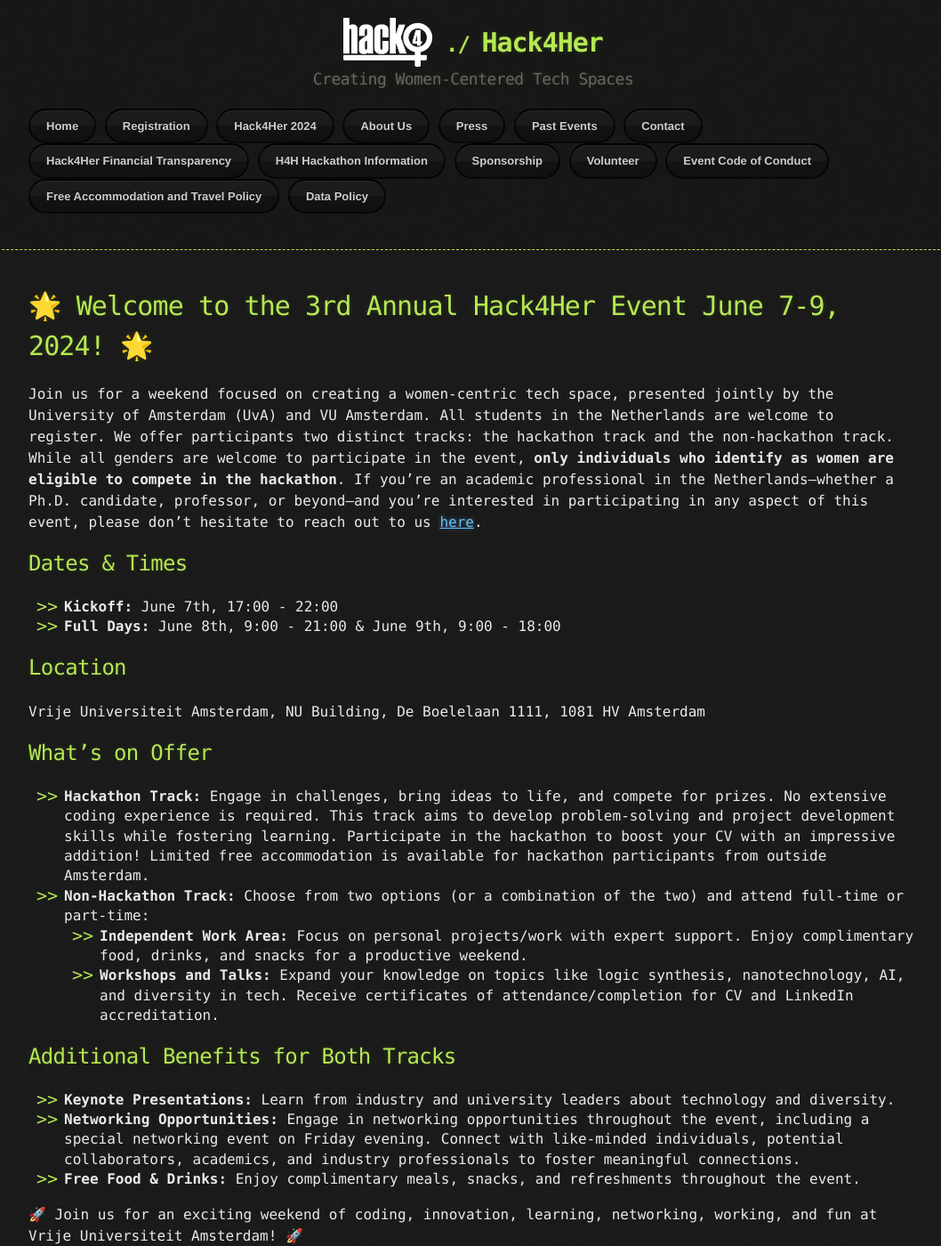
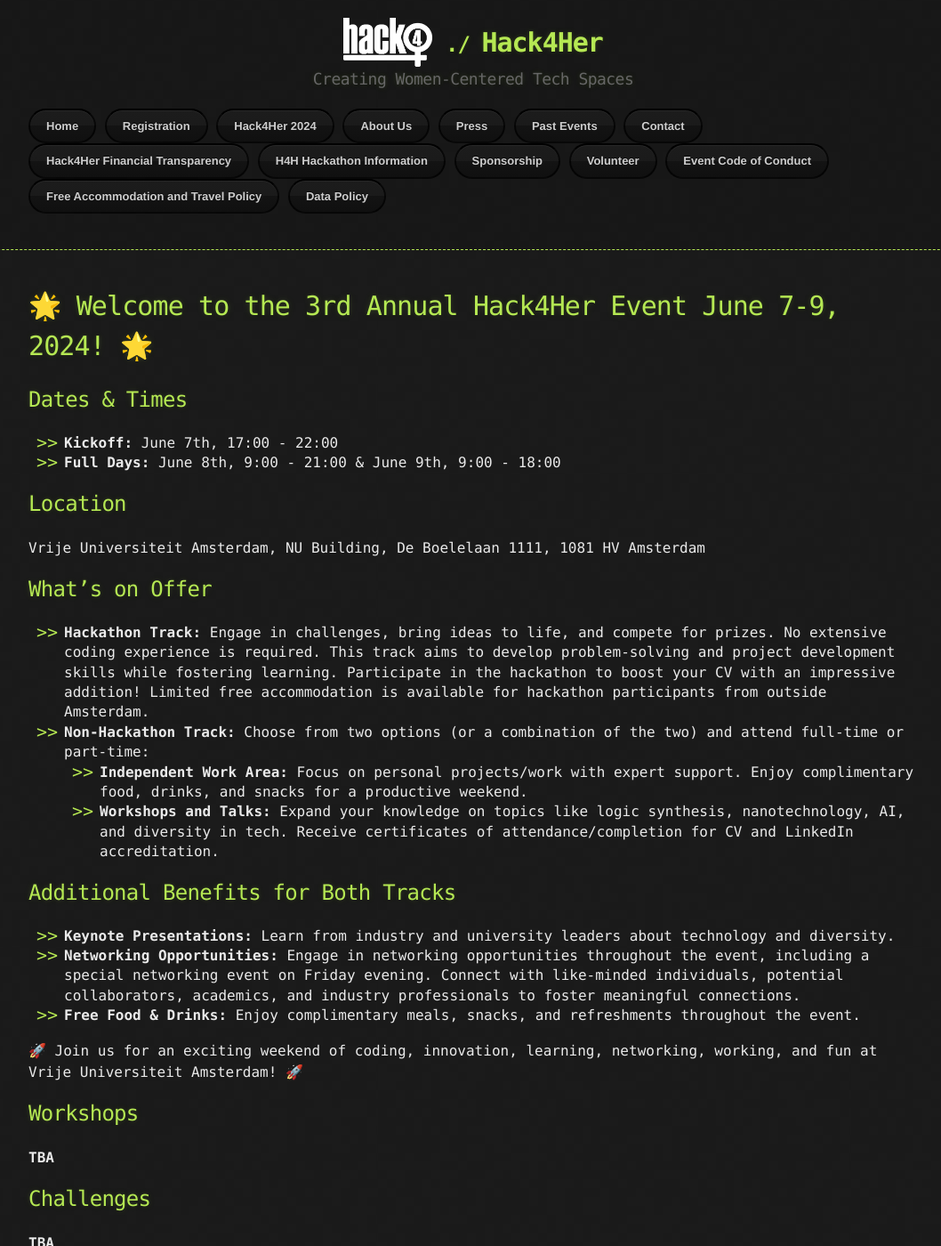
Before and after one commit to hack4her/hack4her.github.io, a Jekyll site: the page built from 2024_event.md, in a window 1280 px wide and 1400 px high. Shown: the whole window at 89% size, without its empty margins (108-1166 px from the left). Built offline with Jekyll 4.4.1, drawn with Linux system fonts in a browser that asks for light colours; our own code applies the rules of GitHub Pages for plain Markdown files; the repository's description, which GitHub fills in, is left out; some of the changed text lies outside the part shown.

Commit message:
Update 2024_event.md

```diff
--- a/2024_event.md
+++ b/2024_event.md
@@ -1,7 +1,5 @@
 
 # 🌟 Welcome to the 3rd Annual Hack4Her Event June 7-9, 2024! 🌟
-
-Join us for a weekend focused on creating a women-centric tech space, presented jointly by the University of Amsterdam (UvA) and VU Amsterdam. All students in the Netherlands are welcome to register. We offer participants two distinct tracks: the hackathon track and the non-hackathon track. While all genders are welcome to participate in the event, **only individuals who identify as women are eligible to compete in the hackathon**. If you're an academic professional in the Netherlands—whether a Ph.D. candidate, professor, or beyond—and you're interested in participating in any aspect of this event, please don't hesitate to reach out to us [here](mailto:hack4her2024@gmail.com).
 
 ## Dates & Times
 
@@ -24,14 +22,11 @@
 
 🚀 Join us for an exciting weekend of coding, innovation, learning, networking, working, and fun at Vrije Universiteit Amsterdam! 🚀
 
-🌟 **Sign up now, normal registration closes May 15th!** 🌟
+## Workshops
+**TBA**
 
-SIGN UP WITH THIS [LINK](https://forms.gle/f2CAsBgg9r4Qn591A) OR THE QR CODE BELOW.
-
-
-<a href="https://docs.google.com/forms/d/e/1FAIpQLSdRWW-zl_Q58AGoLR0WqIlr7eypdgPIZn3Qo10W4VZH6-PDHg/viewform" target="_blank">
-  <img src="assets/images/hack4her03.05.png" alt="Hackathon Event 2024 Poster" style="max-width:100%;">
-</a>
+## Challenges
+**TBA**
 
 ## Prizes
 More information coming soon ...
```
